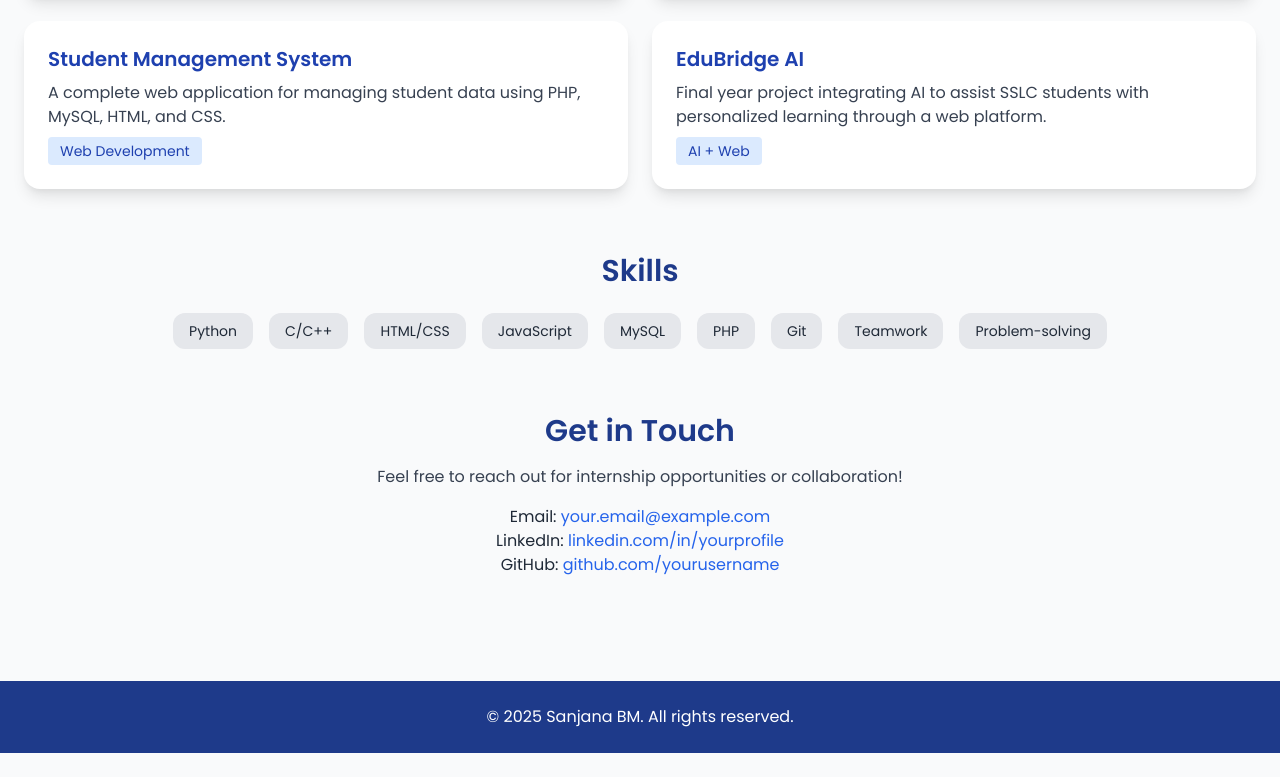
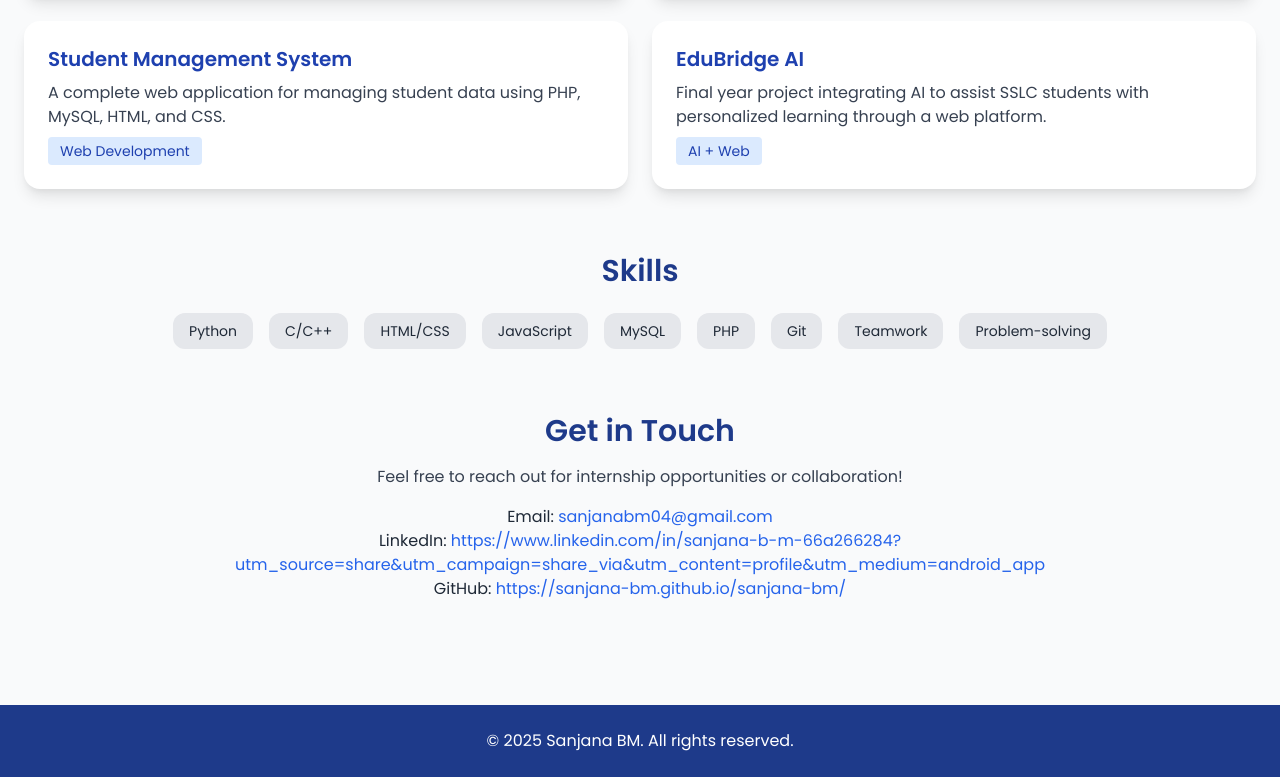
Before and after one commit to Sanjana-BM/sanjana-bm, a plain HTML site: page index.html in a window 1280 px wide. Shown: the part 715-1492 px from the top of the page. Before the commit the page ends 1468 px from the top, so only its background shows below. Drawn offline with nearby package versions, Linux system fonts and the light colour scheme.

Commit message:
Update index.html

```diff
--- a/index.html
+++ b/index.html
@@ -78,9 +78,9 @@
     <section class="text-center">
       <h2 class="text-3xl font-semibold mb-4 text-blue-900">Get in Touch</h2>
       <p class="mb-4 text-gray-700">Feel free to reach out for internship opportunities or collaboration!</p>
-      <p>Email: <a href="mailto:your.email@example.com" class="text-blue-600 hover:underline">your.email@example.com</a></p>
-      <p>LinkedIn: <a href="https://linkedin.com/in/yourprofile" class="text-blue-600 hover:underline">linkedin.com/in/yourprofile</a></p>
-      <p>GitHub: <a href="https://github.com/yourusername" class="text-blue-600 hover:underline">github.com/yourusername</a></p>
+      <p>Email: <a href="mailto:your.email@example.com" class="text-blue-600 hover:underline">sanjanabm04@gmail.com</a></p>
+      <p>LinkedIn: <a href="https://linkedin.com/in/yourprofile" class="text-blue-600 hover:underline">https://www.linkedin.com/in/sanjana-b-m-66a266284?utm_source=share&utm_campaign=share_via&utm_content=profile&utm_medium=android_app</a></p>
+      <p>GitHub: <a href="https://github.com/yourusername" class="text-blue-600 hover:underline">https://sanjana-bm.github.io/sanjana-bm/</a></p>
     </section>
   </main>
 
```
